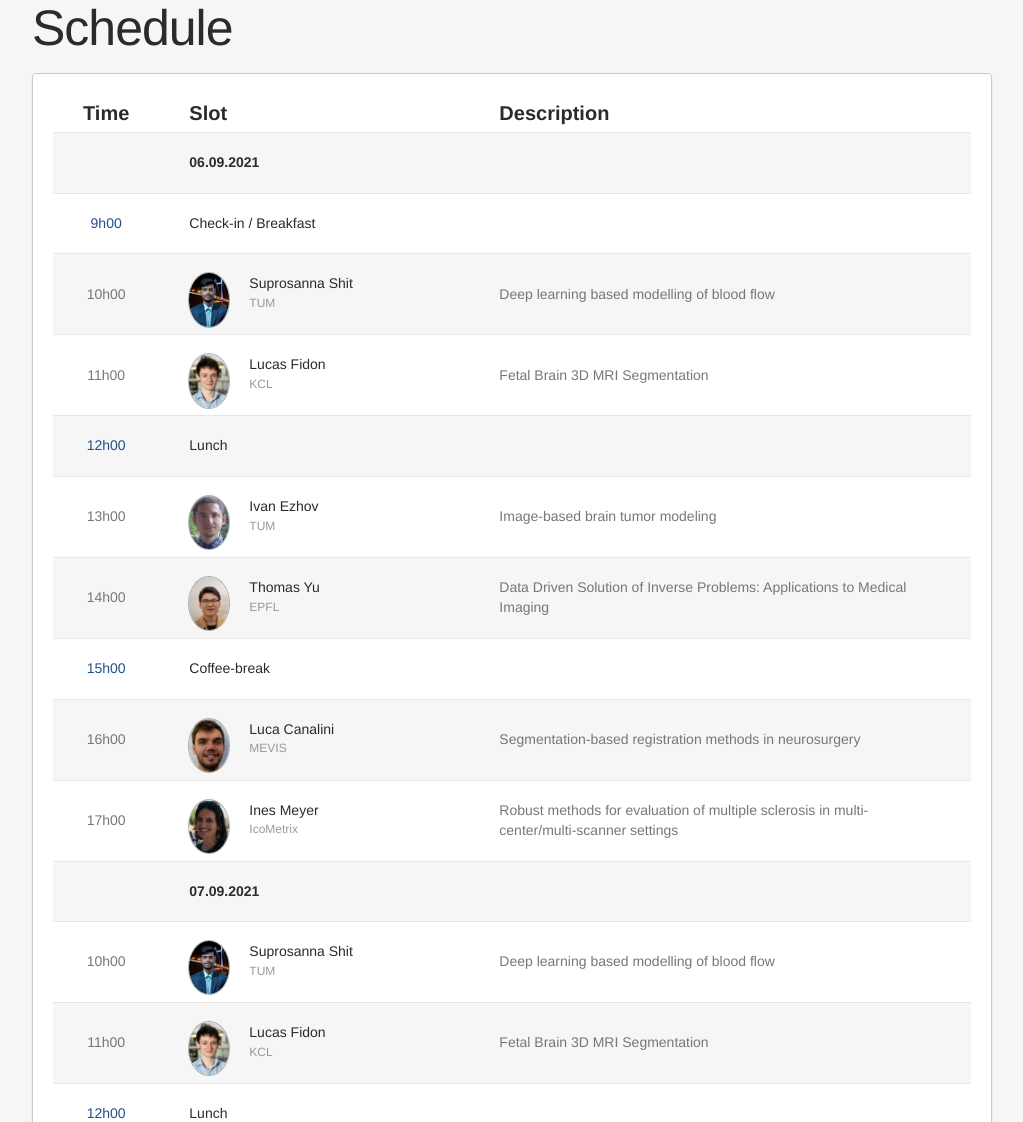
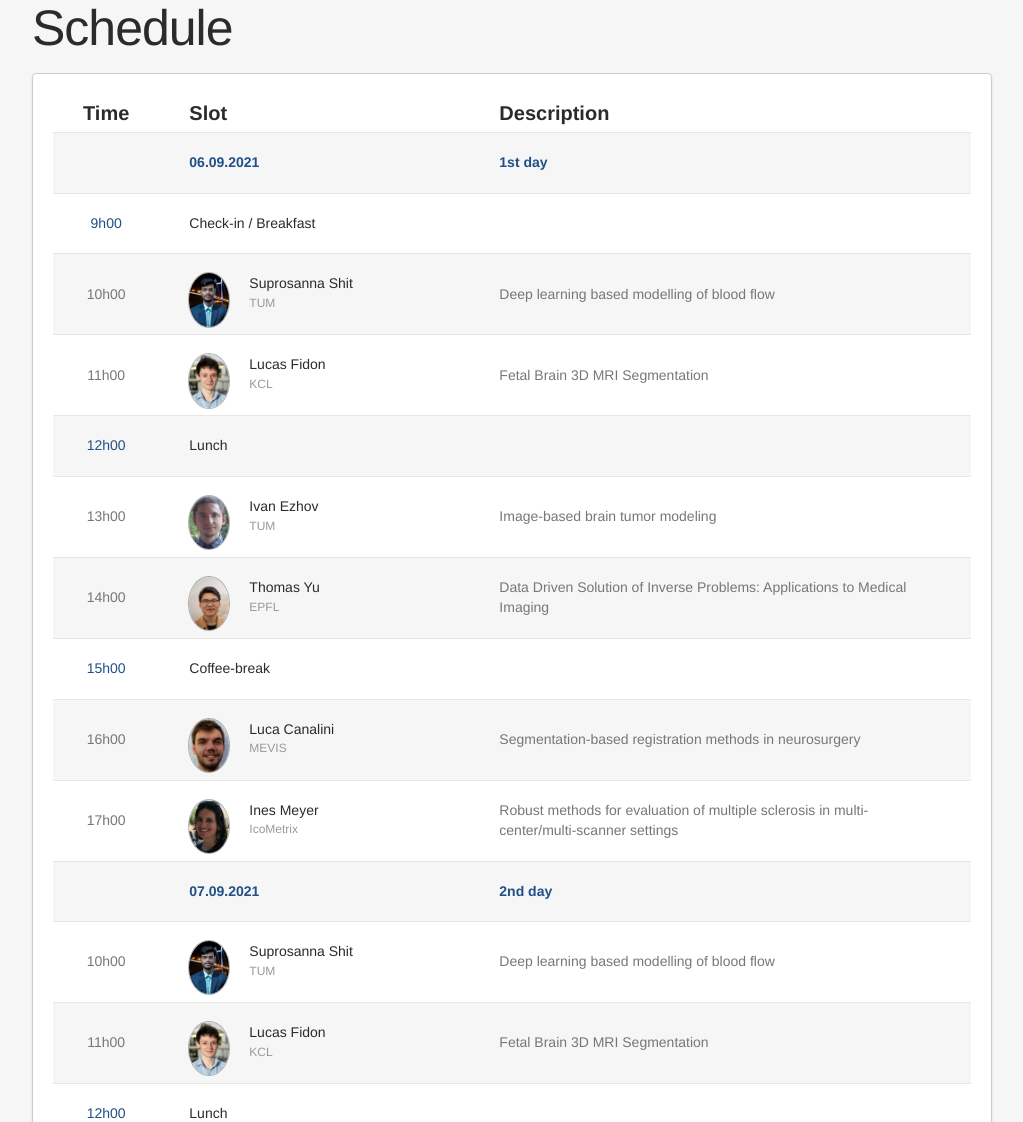
Before and after one commit to trabit-network/conference, a plain HTML site: page index.html in a window 1280 px wide. Shown: the part 1347-2469 px from the top of the page, without its empty margins (128-1151 px from the left). Drawn offline with nearby package versions, Linux system fonts and the light colour scheme.

Commit message:
more info

```diff
--- a/index.html
+++ b/index.html
@@ -177,8 +177,8 @@
 
           <tr class="schedule-other">
             <td class="schedule-time"></td>
-            <td class="schedule-slot"><b>06.09.2021<b></td>
-            <td class="schedule-description"></td>
+            <td class="schedule-description"><b>06.09.2021<b></td>
+            <td class="schedule-description"><b>1st day</b></td>
           </tr>
 
 
@@ -319,8 +319,8 @@
 
           <tr class="schedule-other">
             <td class="schedule-time"></td>
-            <td class="schedule-slot"><b>07.09.2021<b></td>
-            <td class="schedule-description"></td>
+            <td class="schedule-description"><b>07.09.2021<b></td>
+            <td class="schedule-description"><b>2nd day</b></td>
           </tr>
 
 
```
